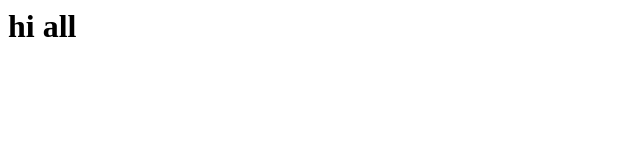
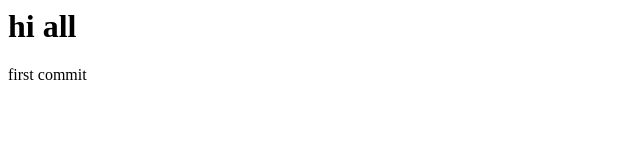
Before and after one commit to Hallla-04/git-github-project, a plain HTML site: page index.html in a window 1280 px wide. Shown: the full height of the page, 0-640 px from the left. Drawn offline with Linux system fonts and the light colour scheme.

Commit message:
Update index.html

```diff
--- a/index.html
+++ b/index.html
@@ -1 +1,2 @@
 <h1>hi all</h1>
+ <put your name here> first commit
```
